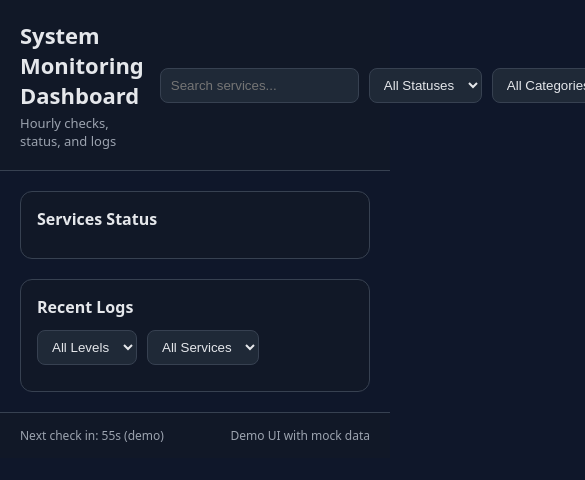
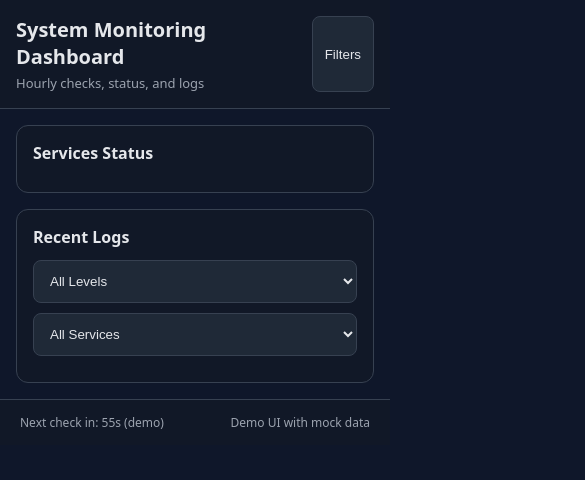
Before and after one commit to ibrahimaziz9947/Bayuti-API-Servers-Monitoring, a website: page ui/index.html in a window 390 px wide. Shown: the top 480 px of the page, 585 px wide, since content can reach past the window. Drawn offline with Linux system fonts and the light colour scheme; no server answers.

Commit message:
Responsiveness

```diff
--- a/ui/app.js
+++ b/ui/app.js
@@ -10,6 +10,8 @@ const el = {
   logLevelFilter: document.getElementById('logLevelFilter'),
   logServiceFilter: document.getElementById('logServiceFilter'),
   nextCheck: document.getElementById('nextCheck'),
+  filtersToggle: document.getElementById('filtersToggle'),
+  headerControls: document.getElementById('headerControls'),
 };
 
 function renderServices() {
@@ -139,3 +141,9 @@ function subscribeEvents() {
 loadInitial();
 subscribeEvents();
 startCountdown();
+if (el.filtersToggle && el.headerControls) {
+  el.filtersToggle.addEventListener('click', () => {
+    const isShown = el.headerControls.classList.toggle('show');
+    el.filtersToggle.setAttribute('aria-expanded', String(isShown));
+  });
+}
--- a/ui/index.html
+++ b/ui/index.html
@@ -12,7 +12,8 @@
         <h1>System Monitoring Dashboard</h1>
         <p class="subtitle">Hourly checks, status, and logs</p>
       </div>
-      <div class="controls">
+      <button id="filtersToggle" class="filters-toggle" aria-expanded="false" aria-controls="headerControls">Filters</button>
+      <div id="headerControls" class="controls">
         <input id="searchInput" type="text" placeholder="Search services..." />
         <select id="statusFilter">
           <option value="">All Statuses</option>
--- a/ui/styles.css
+++ b/ui/styles.css
@@ -21,33 +21,42 @@ html, body {
 
 .app-header {
   display: flex;
-  align-items: center;
-  justify-content: space-between;
+  align-items: stretch;
+  justify-content: flex-start;
   gap: 16px;
-  padding: 20px;
+  padding: 16px;
   border-bottom: 1px solid var(--border);
   background: var(--panel);
   position: sticky;
   top: 0;
   z-index: 10;
 }
-.title h1 { margin: 0 0 4px; font-size: 22px; }
+.title h1 { margin: 0 0 4px; font-size: 20px; }
 .subtitle { color: var(--muted); margin: 0; font-size: 13px; }
-.controls { display: flex; gap: 10px; }
+.filters-toggle {
+  background: var(--card);
+  color: var(--text);
+  border: 1px solid var(--border);
+  padding: 10px 12px;
+  border-radius: 8px;
+}
+.controls { display: none; flex-wrap: wrap; gap: 10px; width: 100%; }
+.controls.show { display: flex; }
 .controls input, .controls select, .log-controls select {
   background: var(--card);
   color: var(--text);
   border: 1px solid var(--border);
-  padding: 8px 10px;
+  padding: 12px 12px;
   border-radius: 8px;
   outline: none;
+  width: 100%;
 }
 
 .content {
   display: grid;
-  grid-template-columns: 1fr 1fr;
-  padding: 20px;
-  gap: 20px;
+  grid-template-columns: 1fr;
+  padding: 16px;
+  gap: 16px;
 }
 
 .status-section, .logs-section {
@@ -63,7 +72,7 @@ html, body {
 
 .cards {
   display: grid;
-  grid-template-columns: repeat(auto-fill, minmax(260px, 1fr));
+  grid-template-columns: 1fr;
   gap: 12px;
 }
 .card {
@@ -105,7 +114,8 @@ html, body {
 .level-error { color: var(--down); }
 .log-meta { color: var(--muted); font-size: 12px; }
 .log-message { grid-column: 1 / -1; font-size: 13px; }
-.log-controls { display: flex; gap: 10px; margin-bottom: 10px; }
+.log-controls { display: flex; flex-wrap: wrap; gap: 10px; margin-bottom: 10px; }
+.log-controls select { width: 100%; }
 
 .app-footer {
   display: flex;
@@ -118,6 +128,17 @@ html, body {
   font-size: 12px;
 }
 
-@media (max-width: 900px) {
-  .content { grid-template-columns: 1fr; }
+@media (min-width: 768px) {
+  .app-header { align-items: center; justify-content: space-between; }
+  .filters-toggle { display: none; }
+  .controls { display: flex; width: auto; }
+  .controls input, .controls select { width: auto; }
+  .content { grid-template-columns: 1fr; padding: 20px; gap: 20px; }
+  .cards { grid-template-columns: repeat(auto-fill, minmax(240px, 1fr)); }
+  .log-controls select { width: auto; }
 }
+
+@media (min-width: 1024px) {
+  .content { grid-template-columns: 1fr 1fr; }
+  .title h1 { font-size: 22px; }
+}
```
